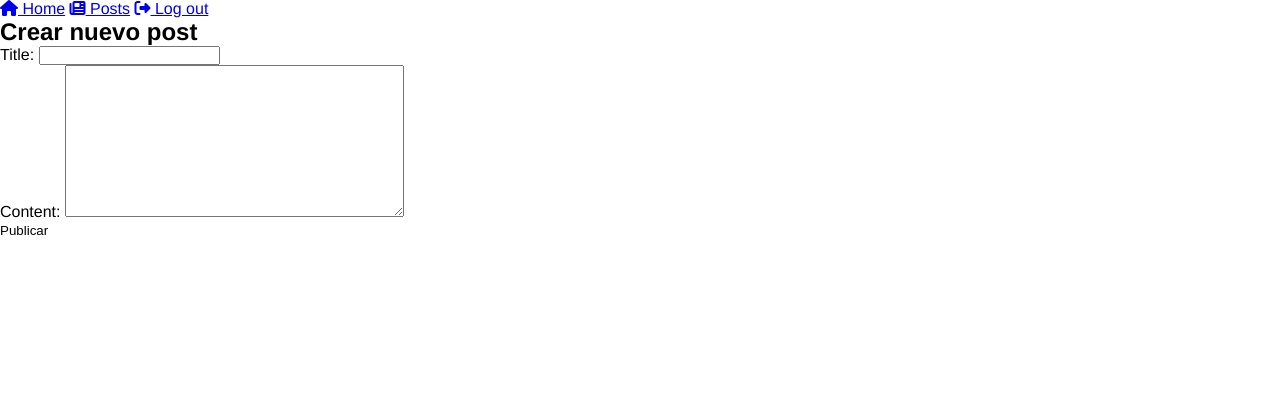
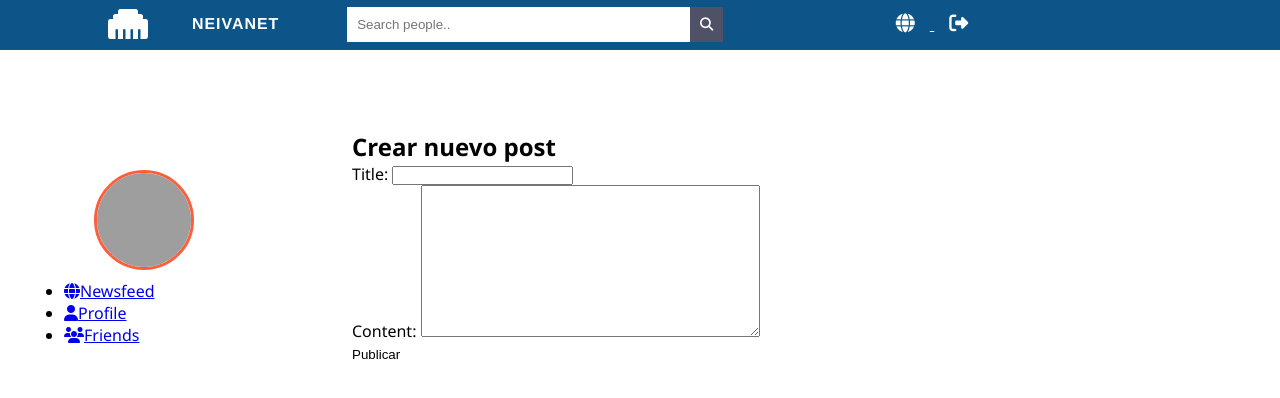
Before and after one commit to maleja2511/NeivaNet, a Django app: page /posts/ in a window 1280 px wide. Shown: the top 398 px of the page. Run offline with Django 4.2, Linux system fonts and the light colour scheme; data that the repository does not hold is empty; grey boxes are pictures that could not be loaded.

Commit message:
styles-navbar

```diff
--- a/static/css/styles.css
+++ b/static/css/styles.css
@@ -286,3 +286,52 @@ button:hover {
     -moz-transition: all 0.4s;
     transition: all 0.4s;
   }
+
+
+/* Nav */
+.navbar {height: 50px;width: 100%;background-color: #0d5588;color: white;display: flex;align-items:center;top:0px;}
+.navbar_logo {width: 10%;margin-left: 5%; text-align: center;     font-size: 40px;}
+.navbar_logo img {height: 100%;}
+.navbar_page {height: 50px;text-align: center;background-color: #0d5588}
+.navbar_page span {height: 100%;line-height: 3;font-size: .995rem;letter-spacing: 1px;text-transform: uppercase; font-weight: bold;}
+.navbar_search {height: 50px;text-align: center;width: 40%;display: inline-block;line-height: 3}
+.navbar_search input {padding: 10px;border:none;background-color: #ffffff;color: rgb(0, 0, 0);width:70%;}
+.navbar_search button {padding: 10px;border:none;background-color: #4f5266;color: white;margin-left:-20px;cursor: pointer;}
+.navbar_search button:hover {background-color: #303347;}
+.navbar_icons {height: 50px;text-align: center;width: 22%;display: inline-block;}
+.navbar_icons ul {height: 50px;}
+.navbar_icons ul li {height: 50px;display: inline-block;padding-left: 15px;padding-right: 15px;font-size: 19px;line-height: 2.5;cursor: pointer;}
+.navbar_icons ul li:hover {background-color: #303347;}
+#notification {font-size: 10px;color: #fff;background-color: #7C5AC2;padding: 0.6px 5px;border-radius: 100px}
+.navbar_user {height: 50px;width: auto;display: flex;align-items:center;}
+.navbar_user img {height: 35px;width: 35px;border-radius: 500px;border: 3px solid #ff5e3a;}
+#navbar_user_top {font-size: 12px;margin-left: 10px;padding-right: 10px}
+#navbar_user_top {font-size: 13px;}
+#navbar_user_top p{font-size: 10px;font-weight: 200;color: #9a9fbf;}
+.navbar_user i {color: #ff5e3a;}
+.navbar_menuicon {display: none;}
+
+
+/* CONTAIN */
+.all {width: 90%;margin: 30px auto;display: flex;font-family: "Segoe UI","Helvetica Neue",Arial,sans-serif;margin-top: 80px}
+
+.left_row {width: 25%;position: fixed;}
+.rowfixed {width: 25%;}
+.row {width: 90%;margin: 0px auto;display: block;background-color: white;color: #515365;margin-bottom: 20px;border: 1px solid #e6ecf5;}
+.row_title {padding: 10px;border-bottom: 1px solid #e6ecf5;letter-spacing: 1px;}
+.row_title span {padding: 20px;font-size: .775rem;font-weight: 700;}
+.row_title a {font-size: .675rem;font-weight: 700;color:#FF5E3A;}
+.row_title a:hover {text-decoration: underline;}
+.row_contain {display: flex;align-items:center;width: 90%;margin: 0px auto;padding-bottom: 10px;padding-top: 10px;margin: 0px auto;}
+.row_contain img {height: 40px;width:40px;border-radius: 200px;margin: 0px 10px;}
+.row_contain span {font-size: 11px;margin-left: 10px;width: 70%}
+.row_contain span b {font-size: 12px;color: #515365;cursor: pointer;}
+.row_contain span b:hover {color: #FF5E3A;}
+.row_contain button {padding: 10px;padding-right:15px;padding-left:15px;background-color: #38A9FF;border:none;color:white;border-radius: 5px;cursor: pointer;margin-left: 10px;}
+.row_contain button:hover {background-color: #47bcff;}
+.left_row_profile {width: 90%;margin: 0px auto;height: 150px;}
+#portada {width: 100%;height: 100px;position: absolute;}
+.left_row_profile {position: relative;display: flex;}
+.left_row_profile span {padding-top: 100px;padding-left: 10px}
+.left_row_profile span p {font-size: 12px}
+#profile_pic {width: 100px;height: 100px;border-radius: 200px;border: 3px solid #ff5e3a;margin-top: 40px;}
--- a/templates/base.html
+++ b/templates/base.html
@@ -2,26 +2,71 @@
 
 <!DOCTYPE html>
 <html lang="en">
+
 <head>
     <meta charset="UTF-8">
     <title>{% block title %}NeivaNet{% endblock %}</title>
     <link rel="stylesheet" href="{% static 'css/styles.css'%}">
-    <link rel="stylesheet" href="https://cdnjs.cloudflare.com/ajax/libs/font-awesome/6.4.2/css/all.min.css" integrity="sha512-z3gLpd7yknf1YoNbCzqRKc4qyor8gaKU1qmn+CShxbuBusANI9QpRohGBreCFkKxLhei6S9CQXFEbbKuqLg0DA==" crossorigin="anonymous" referrerpolicy="no-referrer" />
+
+    <link rel="stylesheet" href="https://cdnjs.cloudflare.com/ajax/libs/font-awesome/6.4.2/css/all.min.css"
+        integrity="sha512-z3gLpd7yknf1YoNbCzqRKc4qyor8gaKU1qmn+CShxbuBusANI9QpRohGBreCFkKxLhei6S9CQXFEbbKuqLg0DA=="
+        crossorigin="anonymous" referrerpolicy="no-referrer" />
 </head>
+
 <body>
 
     <header>
+        <div class="navbar">
+            <div class="navbar_logo">
+                <a href="{% url 'posts' %}"><i class="fa-solid fa-ethernet" style="color: #ffffff;"></i></a>
+            </div>
+            <div class="navbar_page">
+                <a href="{% url 'posts' %}" style="text-decoration:none; color: #ffffff; "><span> NEIVANET</span></a>
+            </div>
+            <div class="navbar_search">
+                <form method="" action="/">
+                    <input type="text" placeholder="Search people.." />
+                    <button><i class="fa fa-search"></i></button>
+                </form>
+            </div>
+            <div class="navbar_icons">
+                <ul>
+                    <a href="" style="color:white">
+                        <li><i class="fa fa-globe"></i></li>
+                    </a>
+                    <a href="{% url 'login' %}" style="color:white">
+                        <li><i class="fas fa-sign-out-alt"></i></li>
+                    </a>
+                </ul>
+            </div>
+        </div>
         <!-- Aquí puedes poner una barra de navegación o cualquier otro elemento de cabecera -->
-        <a href="{% url 'profile' %}"><i class="fas fa-home"></i> Home</a>
-        <a href="{% url 'posts' %}"><i class="fas fa-newspaper"></i> Posts</a>
-        <a href="{% url 'login' %}"><i class="fas fa-sign-out-alt"></i> Log out</a>
     </header>
 
 
     <main>
-        {% block content %}
-        <!-- El contenido específico de cada página irá aquí -->
-        {% endblock %}
+        <div class="all">
+            <div class="rowfixed"></div>
+            <div class="left_row">
+                <div class="left_row_profile">
+                    <div class="left_row_profile">
+                        <img id="profile_pic" src="images/user.jpg" /><br>
+                        <span>{{ user.username }}
+                        </span>
+                    </div>
+                </div>
+                <div class="rowmenu">
+                    <ul>
+                        <li><a href="{% url 'posts' %}" id="rowmenu-selected"><i class="fa fa-globe"></i>Newsfeed</a></li>
+                        <li><a href="{% url 'profile' %}"><i class="fa fa-user"></i>Profile</a></li>
+                        <li><a href="friends.html"><i class="fa fa-users"></i>Friends</a></li>
+                    </ul>
+                </div>
+            </div>
+            {% block content %}
+            <!-- El contenido específico de cada página irá aquí -->
+            {% endblock %}
+        </div>
     </main>
 
     <footer>
@@ -29,4 +74,5 @@
     </footer>
 
 </body>
+
 </html>
```
